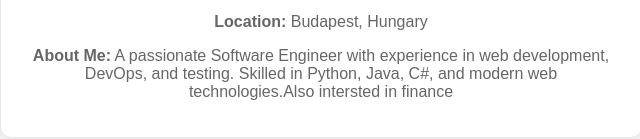
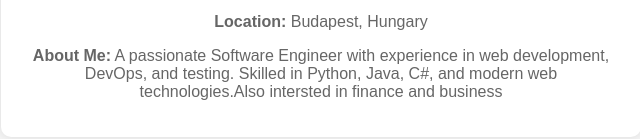
Before and after one commit to fedizarai/fedizarai, a plain HTML site: page index.html in a window 1280 px wide. Shown: the part 205-344 px from the top of the page, without its empty margins (319-959 px from the left). Drawn offline with Linux system fonts and the light colour scheme.

Commit message:
Update index.html

```diff
--- a/index.html
+++ b/index.html
@@ -34,7 +34,7 @@
         <p><strong>Email:</strong> fedi1920@hotmail.com</p>
         <p><strong>Phone:</strong> +36 20 614 2256</p>
         <p><strong>Location:</strong> Budapest, Hungary</p>
-        <p><strong>About Me:</strong> A passionate Software Engineer with experience in web development, DevOps, and testing. Skilled in Python, Java, C#, and modern web technologies.Also intersted in finance</p>
+        <p><strong>About Me:</strong> A passionate Software Engineer with experience in web development, DevOps, and testing. Skilled in Python, Java, C#, and modern web technologies.Also intersted in finance and business</p>
     </div>
 </body>
 </html>
```
